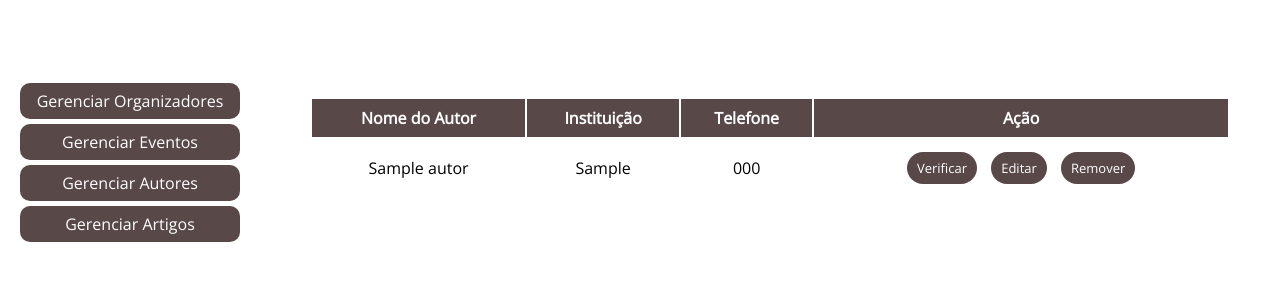
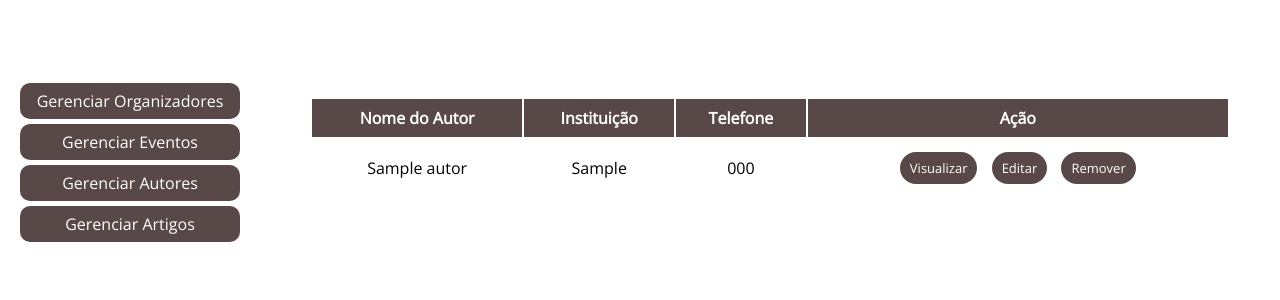
Before and after one commit to helonfranca/Projeto-APS, a PHP site: the page made by Fase de desenvolvimento/Implementação/views/pages/Secretário/pgs gerencia/crudAutores.php in a window 1280 px wide. Shown: the part 264-564 px from the top of the page. Run offline with PHP 8.4, Linux system fonts and the light colour scheme; tables that the repository leaves empty hold one stand-in row (values such as "Sample post").

Commit message:
Botão Verificar

```diff
--- a/Fase de desenvolvimento/Implementação/views/pages/Secretário/pgs gerencia/crudAutores.php
+++ b/Fase de desenvolvimento/Implementação/views/pages/Secretário/pgs gerencia/crudAutores.php
@@ -224,8 +224,7 @@ if (!isset($_SESSION['tipo_usuario']) || $_SESSION['tipo_usuario'] != "2") {
                                     <td><?= $linha->Instituição ?></td>
                                     <td><?= $linha->Telefone ?></td>
                                     <td>
-                                        <button type="button" data-modal-id="modal3" class="btn3">Verificar</button>
-                                        <button type="button" data-modal-id="modal4" class="btn4">Editar</button>
+                                    <button type="button"  id="<?= $linha->Autor_ID ?>" data-modal-id="modal3" class="btn3"   onclick="visUsuario(id)"> Visualizar</button>                                         <button type="button" data-modal-id="modal4" class="btn4">Editar</button>
                                         <button type="button" data-modal-id="modal5" class="btn5" data-target="#modal5" onclick="setAutorIdRemover(<?= $linha->Autor_ID ?>)">Remover</button>
                                     </td>
                                 </tr>
```
